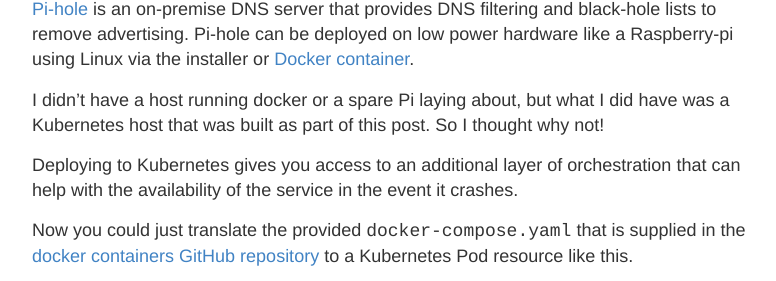
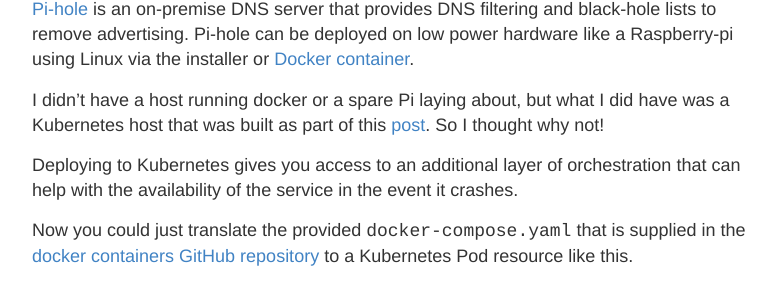
Before and after one commit to dalethestirling/dalethestirling.github.io, a Jekyll site: the page built from _posts/2022-04-16-Deply-Pi--hole-to-Kubernetes.md, in a window 1280 px wide and 900 px high, cut to the strip 401-682 px from the top of the window. Shown: the whole strip, without its empty margins (248-1024 px from the left). Built offline with Jekyll 4.4.1, drawn with Linux system fonts in a browser that asks for light colours; some of the changed lines change nothing that is shown.

Commit message:
Added missing link after review

```diff
--- a/_posts/2022-04-16-Deply-Pi--hole-to-Kubernetes.md
+++ b/_posts/2022-04-16-Deply-Pi--hole-to-Kubernetes.md
@@ -12,7 +12,7 @@
 [Pi-hole](https://pi-hole.net/) is an on-premise DNS server that provides DNS filtering and black-hole lists to remove advertising.
 Pi-hole can be deployed on low power hardware like a Raspberry-pi using Linux via the installer or [Docker container](https://github.com/pi-hole/docker-pi-hole).
 
-I didn't have a host running docker or a spare Pi laying about, but what I did have was a Kubernetes host that was built as part of this post. So I thought why not!
+I didn't have a host running docker or a spare Pi laying about, but what I did have was a Kubernetes host that was built as part of this [post](https://dalethestirling.github.io/Lightweight-Kubernetes-Centos-8-Stream/). So I thought why not!
 
 Deploying to Kubernetes gives you access to an additional layer of orchestration that can help with the availability of the service in the event it crashes.
 
```
